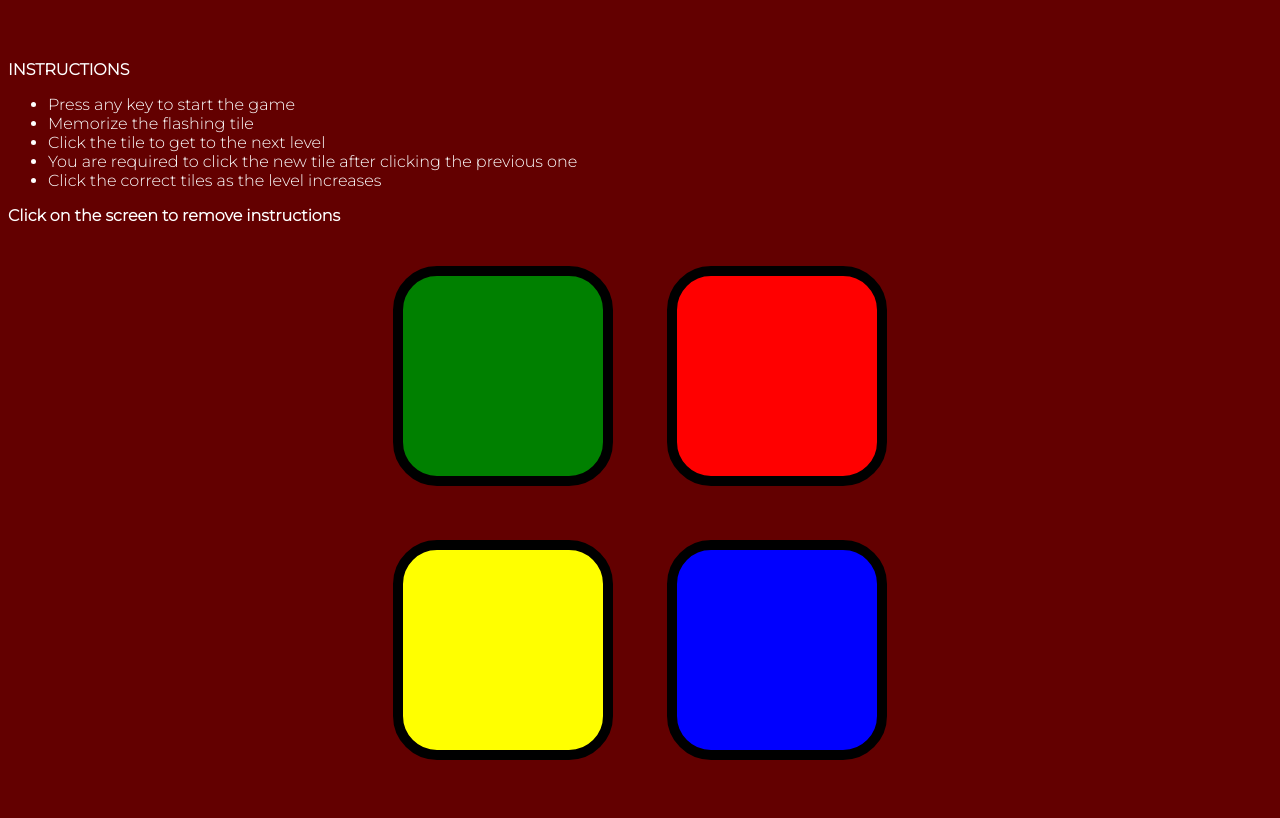
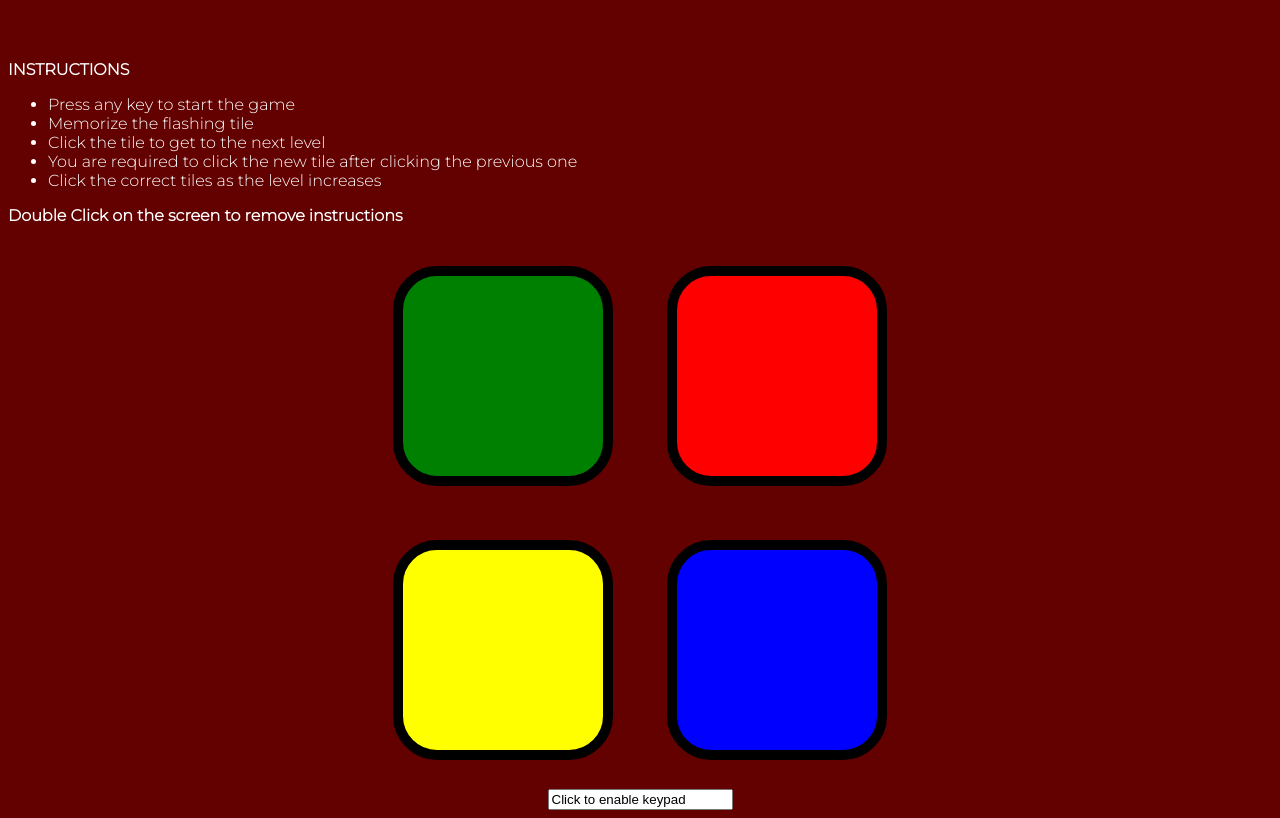
Before and after one commit to Involut6/Memory-Test, a plain HTML site: page index.html in a window 1280 px wide. Shown: the part 114-932 px from the top of the page. Before the commit the page ends 911 px from the top, so only its background shows below. Drawn offline with nearby package versions, Linux system fonts and the light colour scheme.

Commit message:
Add files via upload

```diff
--- a/index.html
+++ b/index.html
@@ -20,7 +20,7 @@
       <li>You are required to click the new tile after clicking the previous one</li>
       <li>Click the correct tiles as the level increases</li>
     </ul>
-    <p><strong>Click on the screen to remove instructions</strong></p>
+    <p><strong>Double Click on the screen to remove instructions</strong></p>
   </div>
   <div class="container">
     <div class="row">
@@ -47,6 +47,8 @@
 
   </div>
 
+  <input class = "input" value="Click to enable keypad">
+
   <script src="https://ajax.googleapis.com/ajax/libs/jquery/3.6.0/jquery.min.js"></script>
   <script src="index.js" charset="utf-8"></script>
 
```
